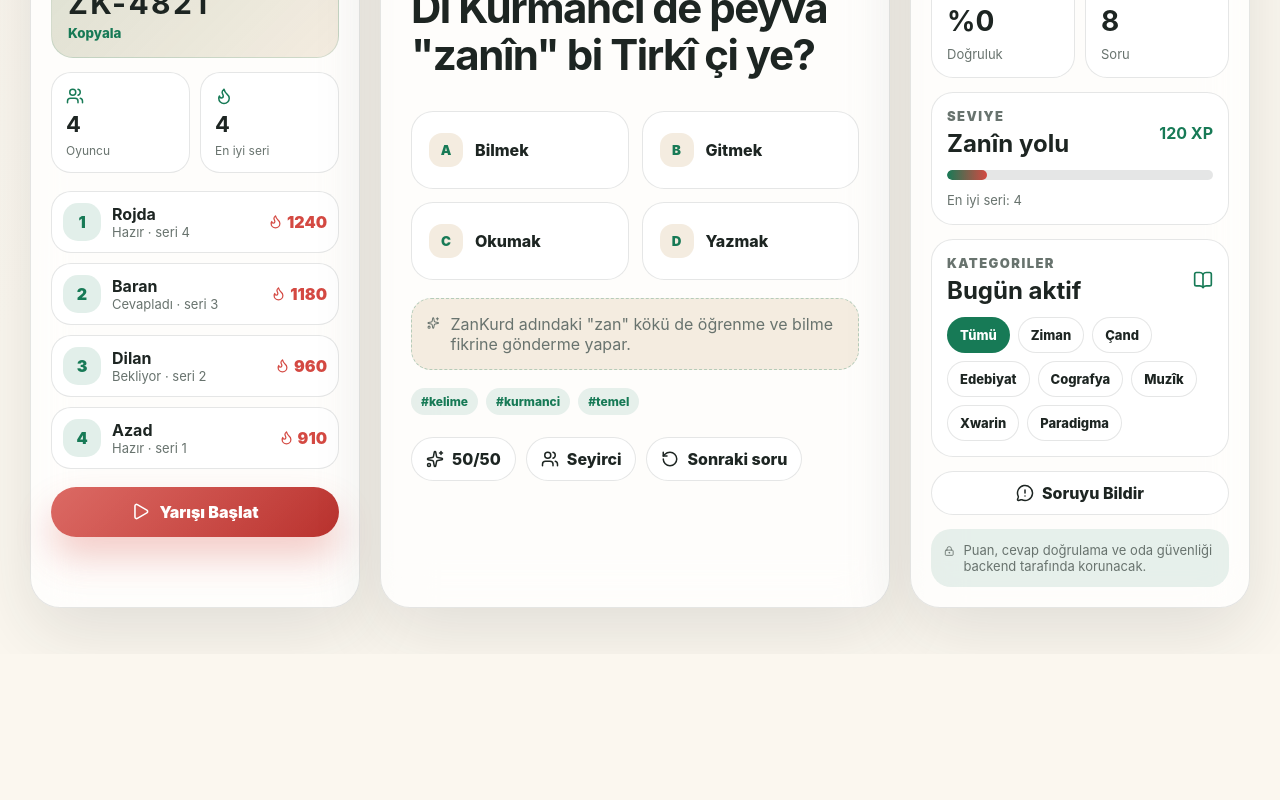
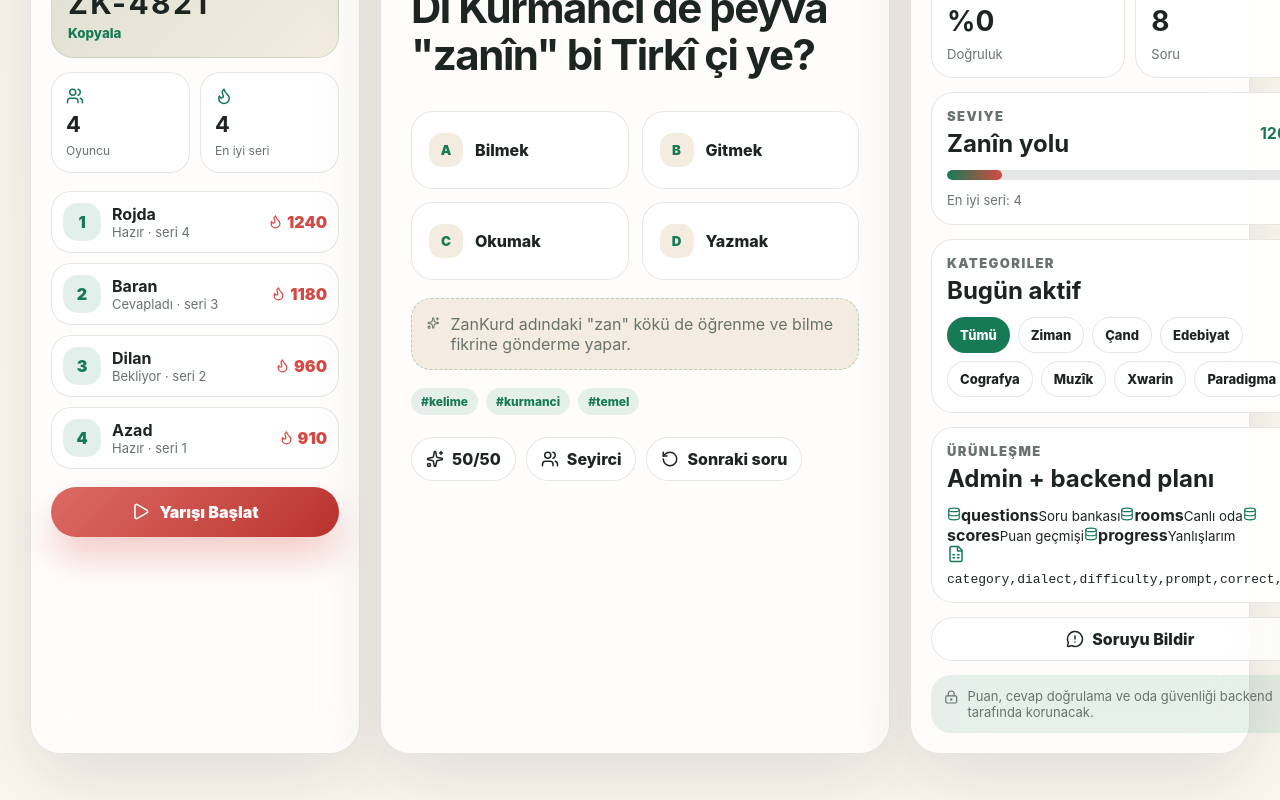
Before and after one commit to mordemnisebin/zankurd, a React (Vite) app in the folder zankurd/: page / in a window 1280 px wide. Shown: the part 822-1622 px from the top of the page. Before the commit the page ends 1476 px from the top, so only its background shows below. Built offline with nearby package versions, Linux system fonts and the light colour scheme.

Commit message:
feat: add backend roadmap to insights

```diff
--- a/zankurd/src/components/InsightPanel.tsx
+++ b/zankurd/src/components/InsightPanel.tsx
@@ -1,4 +1,4 @@
-import { BookOpen, Crown, Gamepad2, LockKeyhole, MessageCircleWarning, Trophy } from 'lucide-react'
+import { BookOpen, Crown, Database, FileSpreadsheet, Gamepad2, LockKeyhole, MessageCircleWarning, Settings, Trophy } from 'lucide-react'
 
 type InsightPanelProps = {
   categories: string[]
@@ -10,6 +10,13 @@ type InsightPanelProps = {
   bestStreak: number
   onSelectCategory: (category: string) => void
 }
+
+const backendSteps = [
+  { label: 'questions', detail: 'Soru bankası' },
+  { label: 'rooms', detail: 'Canlı oda' },
+  { label: 'scores', detail: 'Puan geçmişi' },
+  { label: 'progress', detail: 'Yanlışlarım' },
+]
 
 export function InsightPanel({
   categories,
@@ -80,6 +87,29 @@ export function InsightPanel({
         </div>
       </div>
 
+      <div className="category-panel product-ready-card">
+        <div className="panel-heading compact">
+          <div>
+            <span className="section-label">Ürünleşme</span>
+            <h2>Admin + backend planı</h2>
+          </div>
+          <Settings size={20} />
+        </div>
+        <div className="schema-list compact-schema">
+          {backendSteps.map((step) => (
+            <span key={step.label}>
+              <Database size={14} />
+              <strong>{step.label}</strong>
+              <small>{step.detail}</small>
+            </span>
+          ))}
+        </div>
+        <div className="csv-template">
+          <FileSpreadsheet size={18} />
+          <code>category,dialect,difficulty,prompt,correct,tags</code>
+        </div>
+      </div>
+
       <button type="button" className="report-button">
         <MessageCircleWarning size={18} />
         Soruyu Bildir
```
